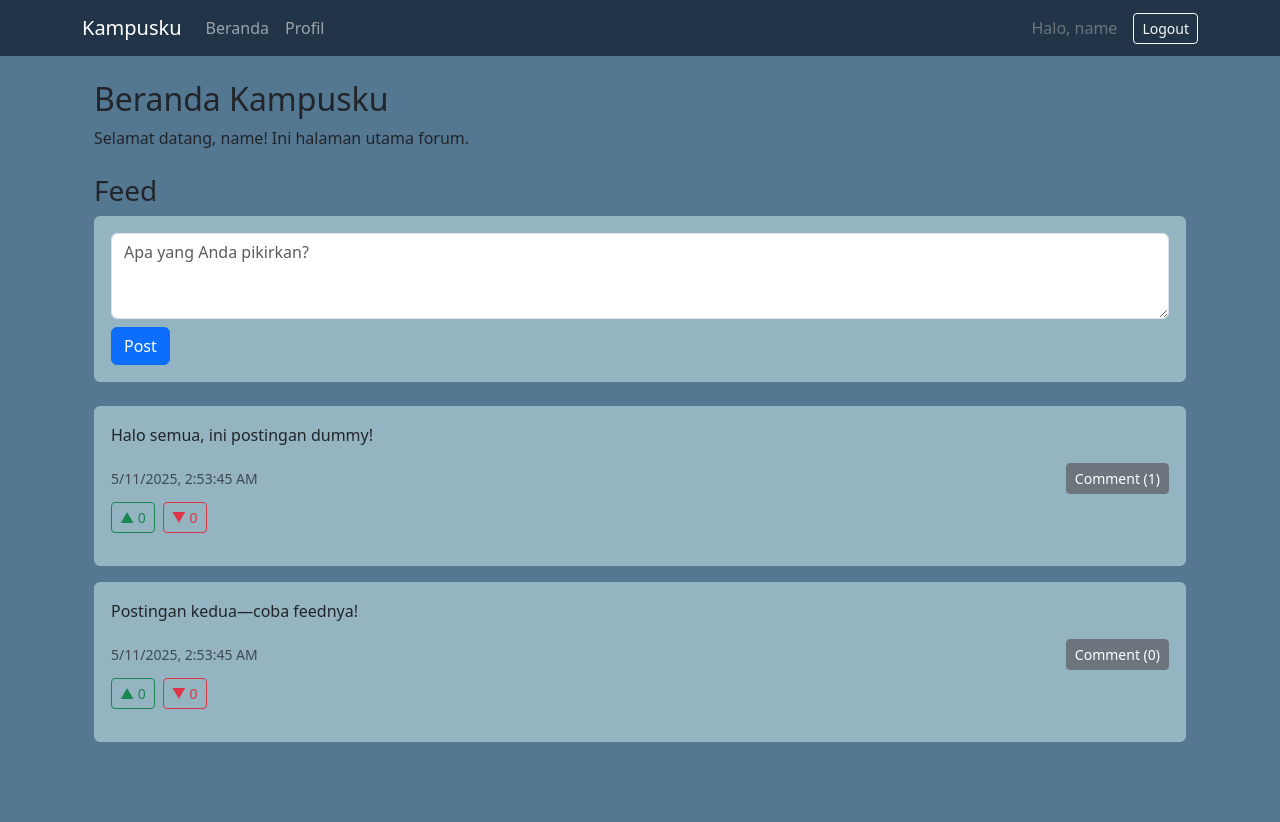
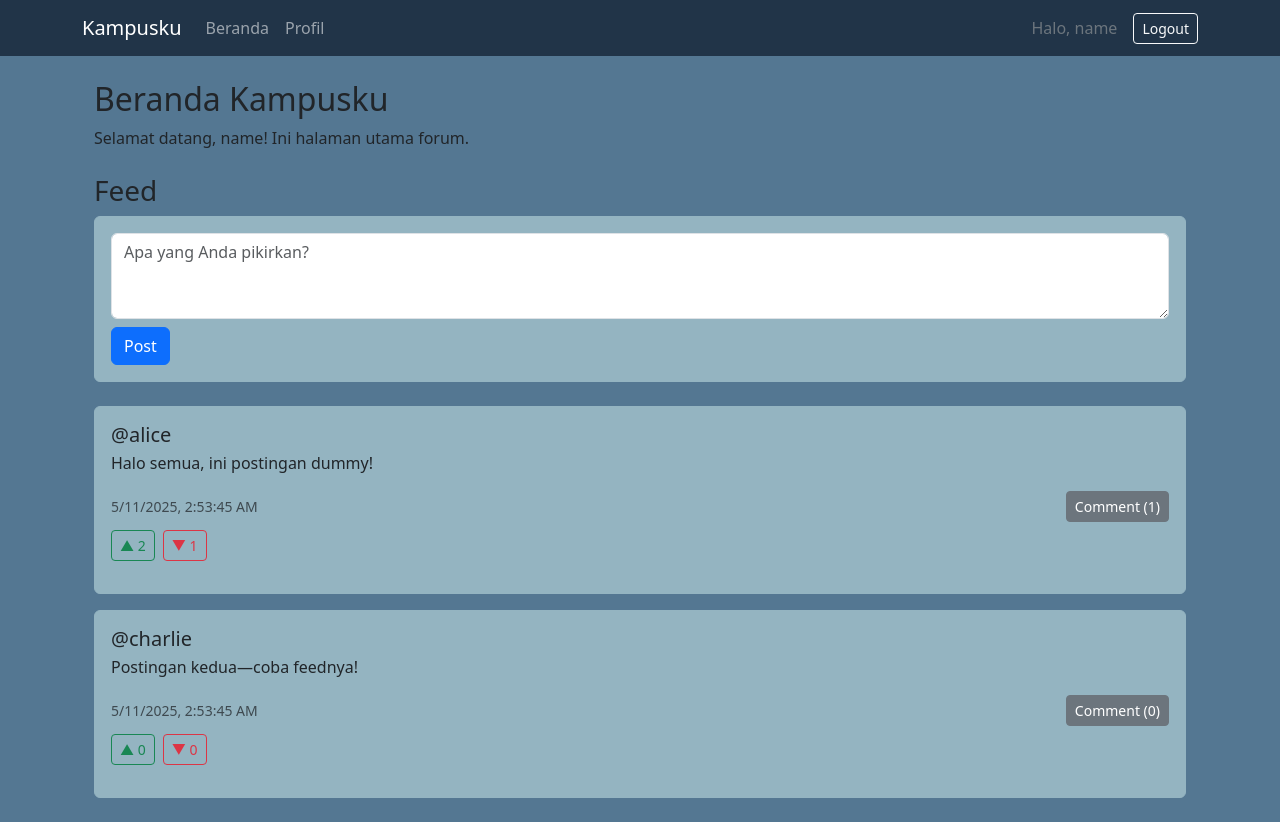
Before and after one commit to dwiarthurrevangga/kampusku, a React (Create React App) app: page / in a window 1280 px wide. Both pictures are taken after typing "name@example.com", "Sample123" into the empty fields and a click on the button "Login". Before the commit the page ends 800 px from the top, so only its background shows below. Built offline with nearby package versions, Linux system fonts and the light colour scheme.

Commit message:
Refactor MockFeedPage and MockPostItem components; enhance post and comment structures with usernames and improve comment submission logic

```diff
--- a/src/components/MockFeedPages.js
+++ b/src/components/MockFeedPages.js
@@ -1,33 +1,49 @@
 import React, { useState } from 'react';
+import { useAuth } from '../context/AuthContext';
 import MockPostForm from './MockPostForm';
 import MockPostItem from './MockPostItem';
 
 const initialPosts = [
   {
     id: 1,
+    username: 'alice',
     content: 'Halo semua, ini postingan dummy!',
     created_at: new Date().toISOString(),
-    uovote: 0,
-    downvote: 0,
+    upvotes: 2,
+    downvotes: 1,
     comments: [
-      { id: 101, content: 'Komentar pertama di dummy!', created_at: new Date().toISOString() },
+      {
+        id: 101,
+        username: 'bob',
+        content: 'Komentar pertama di dummy!',
+        created_at: new Date().toISOString(),
+      },
     ],
   },
   {
     id: 2,
+    username: 'charlie',
     content: 'Postingan kedua—coba feednya!',
     created_at: new Date().toISOString(),
-    uovote: 0,
-    downvote: 0,
+    upvotes: 0,
+    downvotes: 0,
     comments: [],
   },
 ];
 
 export default function MockFeedPage() {
+  const { user } = useAuth();
   const [posts, setPosts] = useState(initialPosts);
 
   const handleNewPost = newPost => {
-    setPosts([newPost, ...posts]);
+    setPosts([
+      {
+        ...newPost,
+        username: user.username,
+        comments: [],
+      },
+      ...posts,
+    ]);
   };
 
   return (
--- a/src/components/MockPostItem.js
+++ b/src/components/MockPostItem.js
@@ -1,15 +1,14 @@
-// src/components/MockPostItem.jsx
 import React, { useState } from 'react';
 import { Card, Button, Collapse, Form } from 'react-bootstrap';
 
 export default function MockPostItem({ post }) {
   const [showComments, setShowComments] = useState(false);
-  const [comments, setComments]     = useState(post.comments);
-  const [newComment, setNewComment] = useState('');
+  const [comments, setComments]         = useState(post.comments || []);
+  const [newComment, setNewComment]     = useState('');
 
-  const [upvotes, setUpvotes]       = useState(post.upvotes || 0);
-  const [downvotes, setDownvotes]   = useState(post.downvotes || 0);
-  const [userVote, setUserVote]     = useState(null);
+  const [upvotes, setUpvotes]           = useState(post.upvotes || 0);
+  const [downvotes, setDownvotes]       = useState(post.downvotes || 0);
+  const [userVote, setUserVote]         = useState(null);
 
   const toggleComments = () => setShowComments(!showComments);
 
@@ -43,10 +42,12 @@ export default function MockPostItem({ post }) {
 
   const submitComment = e => {
     e.preventDefault();
-    if (!newComment.trim()) return;
+    const text = newComment.trim();
+    if (!text) return;
     const comment = {
       id: Date.now(),
-      content: newComment,
+      username: 'current_user',
+      content: text,
       created_at: new Date().toISOString(),
     };
     setComments([comment, ...comments]);
@@ -56,7 +57,15 @@ export default function MockPostItem({ post }) {
   return (
     <Card className="post-card mb-3">
       <Card.Body>
-        <Card.Text className="text-dark">{post.content}</Card.Text>
+        {/* Username pembuat post */}
+        <Card.Title className="text-dark mb-1">
+          @{post.username}
+        </Card.Title>
+
+        {/* Konten post */}
+        <Card.Text className="text-dark">
+          {post.content}
+        </Card.Text>
 
         {/* Footer: timestamp + tombol Comment */}
         <div className="d-flex justify-content-between align-items-center">
@@ -110,7 +119,12 @@ export default function MockPostItem({ post }) {
               {comments.map(c => (
                 <Card key={c.id} className="comment-card mb-2">
                   <Card.Body>
-                    <Card.Text className="text-dark">{c.content}</Card.Text>
+                    <Card.Subtitle className="mb-1 text-dark">
+                      @{c.username}
+                    </Card.Subtitle>
+                    <Card.Text className="text-dark">
+                      {c.content}
+                    </Card.Text>
                     <small className="text-muted">
                       {new Date(c.created_at).toLocaleString()}
                     </small>
```
